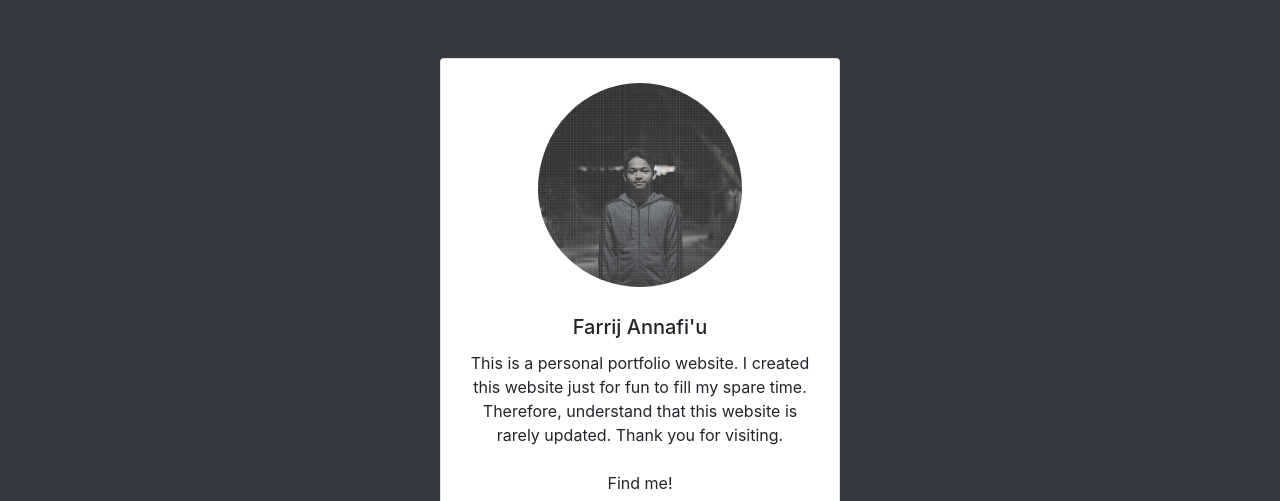
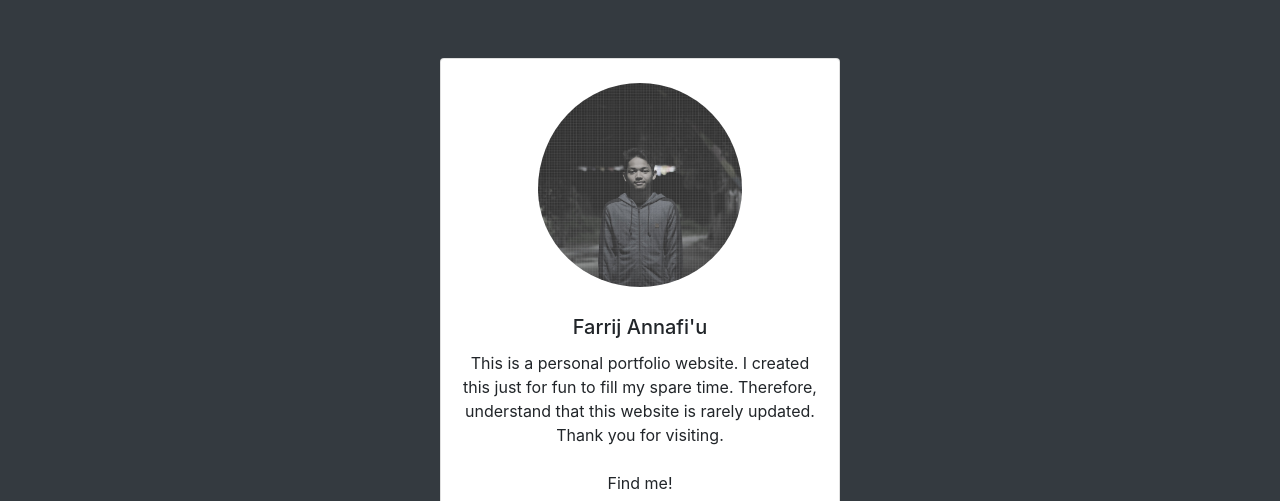
Before and after one commit to annafiu/annafiu.github.io, a plain HTML site: page index.html in a window 1280 px wide. Shown: the part 62-563 px from the top of the page. Drawn offline with nearby package versions, Linux system fonts and the light colour scheme.

Commit message:
change desc

```diff
--- a/index.html
+++ b/index.html
@@ -48,7 +48,7 @@
     <img class="rounded-circle px-5 mt-4 mx-auto pb-2" width="300" src="img/fr.jpg" alt="Card image cap">
     <div class="card-body">
       <h5 class="card-title text-center">Farrij Annafi'u</h5>
-      <div class="card-text text-center">This is a personal portfolio website. I created this website just for fun to fill my spare time. Therefore, understand that this website is rarely updated. Thank you for visiting.<br><br>Find me!</p>
+      <div class="card-text text-center">This is a personal portfolio website. I created this just for fun to fill my spare time. Therefore, understand that this website is rarely updated. <br>Thank you for visiting.<br><br>Find me!</p>
     </div>
     <div class="card-body text-center" style="font-size: 25px; margin-top:-30px; padding-bottom: 5px;">
       <a href="https://twitter.com/akaitzy" target="_blank" class="card-link text-dark" title="Twitter" ><i class="fab fa-twitter"></i></a>
```
